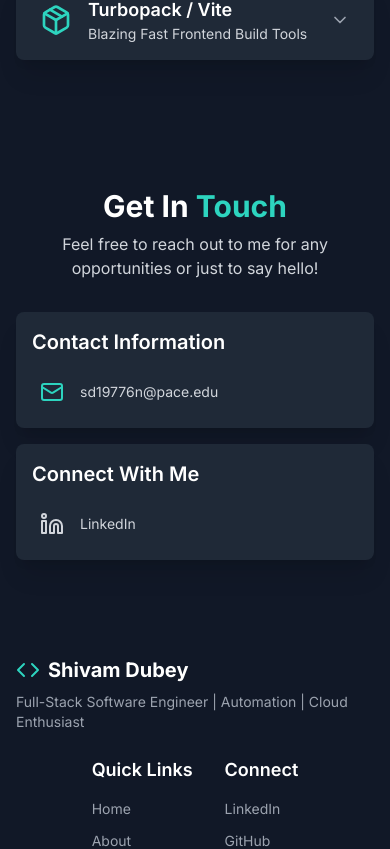
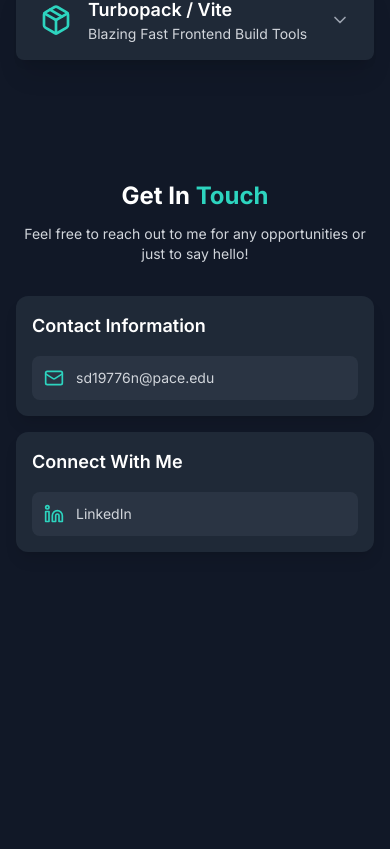
Before and after one commit to ShivamDubey1298/ShivamDubey_Portfolio, a React (Vite) app: page / in a window 390 px wide. Shown: the part 10839-11688 px from the top of the page. Built offline with nearby package versions, Linux system fonts and the light colour scheme.

Commit message:
responsive adjustments

```diff
--- a/src/components/GetInTouchSection.jsx
+++ b/src/components/GetInTouchSection.jsx
@@ -3,43 +3,55 @@ import { Mail, Linkedin } from 'lucide-react';
 
 const GetInTouchSection = () => {
   return (
-    <section id="contact" className="py-12 sm:py-16 md:py-20 bg-gray-900">
-      <div className="container mx-auto px-4 sm:px-6 lg:px-8">
-        <h2 className="text-3xl sm:text-4xl font-bold mb-2 sm:mb-3 text-center text-white">
-          Get In <span className="text-teal-400">Touch</span>
-        </h2>
-        <p className="text-base sm:text-lg text-gray-300 text-center mb-8 sm:mb-12 max-w-2xl mx-auto">
-          Feel free to reach out to me for any opportunities or just to say hello!
-        </p>
+    <section id="contact" className="w-full min-h-screen py-10 sm:py-12 md:py-16 lg:py-20 bg-gray-900">
+      <div className="w-full max-w-7xl mx-auto px-4 sm:px-6 md:px-8 lg:px-10">
+        {/* Header Section */}
+        <div className="text-center mb-8 sm:mb-10 md:mb-12 lg:mb-16">
+          <h2 className="text-2xl sm:text-3xl md:text-4xl lg:text-5xl font-bold text-white mb-3 sm:mb-4">
+            Get In <span className="text-teal-400">Touch</span>
+          </h2>
+          <p className="text-sm sm:text-base md:text-lg text-gray-300 max-w-2xl mx-auto px-2">
+            Feel free to reach out to me for any opportunities or just to say hello!
+          </p>
+        </div>
 
-        <div className="max-w-4xl mx-auto">
-          <div className="grid grid-cols-1 md:grid-cols-2 gap-4 sm:gap-6 md:gap-8">
-            {/* Contact Information */}
-            <div className="bg-gray-800 rounded-lg p-4 sm:p-6 shadow-xl hover:shadow-2xl transition-all duration-300">
-              <h3 className="text-xl sm:text-2xl font-semibold mb-4 sm:mb-6 text-white">Contact Information</h3>
+        {/* Contact Cards Container */}
+        <div className="w-full max-w-5xl mx-auto">
+          <div className="grid grid-cols-1 md:grid-cols-2 gap-4 sm:gap-6 md:gap-8 lg:gap-10">
+            {/* Contact Information Card */}
+            <div className="bg-gray-800 rounded-xl p-4 sm:p-5 md:p-6 lg:p-8 shadow-lg hover:shadow-2xl transition-all duration-300 transform hover:-translate-y-1">
+              <h3 className="text-lg sm:text-xl md:text-2xl font-semibold text-white mb-4 sm:mb-5 md:mb-6">
+                Contact Information
+              </h3>
               <div className="space-y-4">
                 <a
                   href="mailto:sd19776n@pace.edu"
-                  className="flex items-center space-x-4 text-gray-300 hover:text-teal-400 transition-colors p-2 rounded-lg hover:bg-gray-700"
+                  className="flex items-center space-x-3 sm:space-x-4 p-3 rounded-lg bg-gray-700/50 hover:bg-gray-700 transition-all duration-300"
                 >
-                  <Mail className="w-6 h-6 text-teal-400 flex-shrink-0" />
-                  <span className="text-sm sm:text-base break-all">sd19776n@pace.edu</span>
+                  <Mail className="w-5 h-5 sm:w-6 sm:h-6 text-teal-400 flex-shrink-0" />
+                  <span className="text-sm sm:text-base md:text-lg text-gray-300 hover:text-teal-400 break-all">
+                    sd19776n@pace.edu
+                  </span>
                 </a>
               </div>
             </div>
 
-            {/* Social Links */}
-            <div className="bg-gray-800 rounded-lg p-4 sm:p-6 shadow-xl hover:shadow-2xl transition-all duration-300">
-              <h3 className="text-xl sm:text-2xl font-semibold mb-4 sm:mb-6 text-white">Connect With Me</h3>
+            {/* Social Links Card */}
+            <div className="bg-gray-800 rounded-xl p-4 sm:p-5 md:p-6 lg:p-8 shadow-lg hover:shadow-2xl transition-all duration-300 transform hover:-translate-y-1">
+              <h3 className="text-lg sm:text-xl md:text-2xl font-semibold text-white mb-4 sm:mb-5 md:mb-6">
+                Connect With Me
+              </h3>
               <div className="space-y-4">
                 <a
                   href="https://www.linkedin.com/in/dubeshivam"
                   target="_blank"
                   rel="noopener noreferrer"
-                  className="flex items-center space-x-4 text-gray-300 hover:text-teal-400 transition-colors p-2 rounded-lg hover:bg-gray-700"
+                  className="flex items-center space-x-3 sm:space-x-4 p-3 rounded-lg bg-gray-700/50 hover:bg-gray-700 transition-all duration-300"
                 >
-                  <Linkedin className="w-6 h-6 flex-shrink-0" />
-                  <span className="text-sm sm:text-base">LinkedIn</span>
+                  <Linkedin className="w-5 h-5 sm:w-6 sm:h-6 text-teal-400 flex-shrink-0" />
+                  <span className="text-sm sm:text-base md:text-lg text-gray-300 hover:text-teal-400">
+                    LinkedIn
+                  </span>
                 </a>
               </div>
             </div>
```
